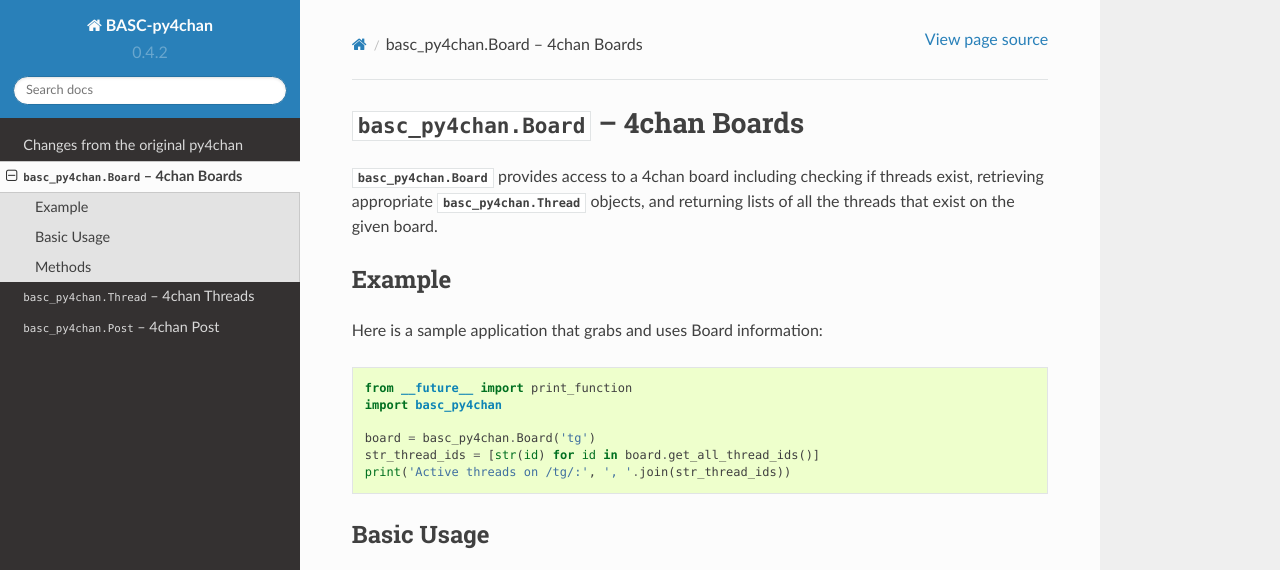
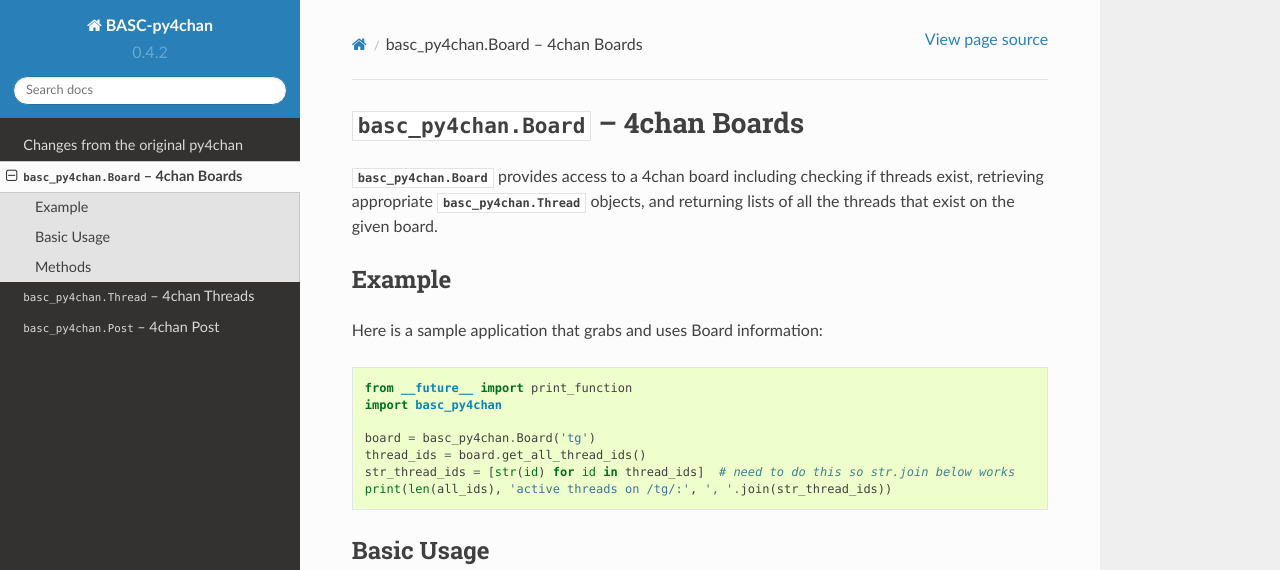
Before and after one commit to bibanon/BASC-py4chan, a Sphinx documentation site: the page built from docs/library/board.rst, in a window 1280 px wide and 900 px high, cut to the strip 0-570 px from the top of the window. Built offline with Sphinx 7.4.7 and the Read the Docs theme 2.0.0, drawn with Linux system fonts in a browser that asks for light colours; pages that are not in the unit, such as notebooks, are missing from menus.

```diff
--- a/docs/index.rst
+++ b/docs/index.rst
@@ -12,6 +12,9 @@ Originally written by `Edgeworth <https://github.com/e000/py-4chan>`_, the libra
 The BASC-py4chan repository is located `on Github <https://github.com/bibanon/BASC-py4chan>`_, where pull requests and issues can be submitted.
 
 We're currently writing up the documentation for this module, so stick with us while we flesh out the library documentation and the rest of it!
+
+General Documentation
+---------------------
 
 .. toctree::
    :maxdepth: 2
--- a/docs/library/board.rst
+++ b/docs/library/board.rst
@@ -12,8 +12,9 @@ Here is a sample application that grabs and uses Board information::
     import basc_py4chan
 
     board = basc_py4chan.Board('tg')
-    str_thread_ids = [str(id) for id in board.get_all_thread_ids()]
-    print('Active threads on /tg/:', ', '.join(str_thread_ids))
+    thread_ids = board.get_all_thread_ids()
+    str_thread_ids = [str(id) for id in thread_ids]  # need to do this so str.join below works
+    print(len(all_ids), 'active threads on /tg/:', ', '.join(str_thread_ids))
 
 Basic Usage
 -----------
```
Also changed, not shown: 1 other file.
